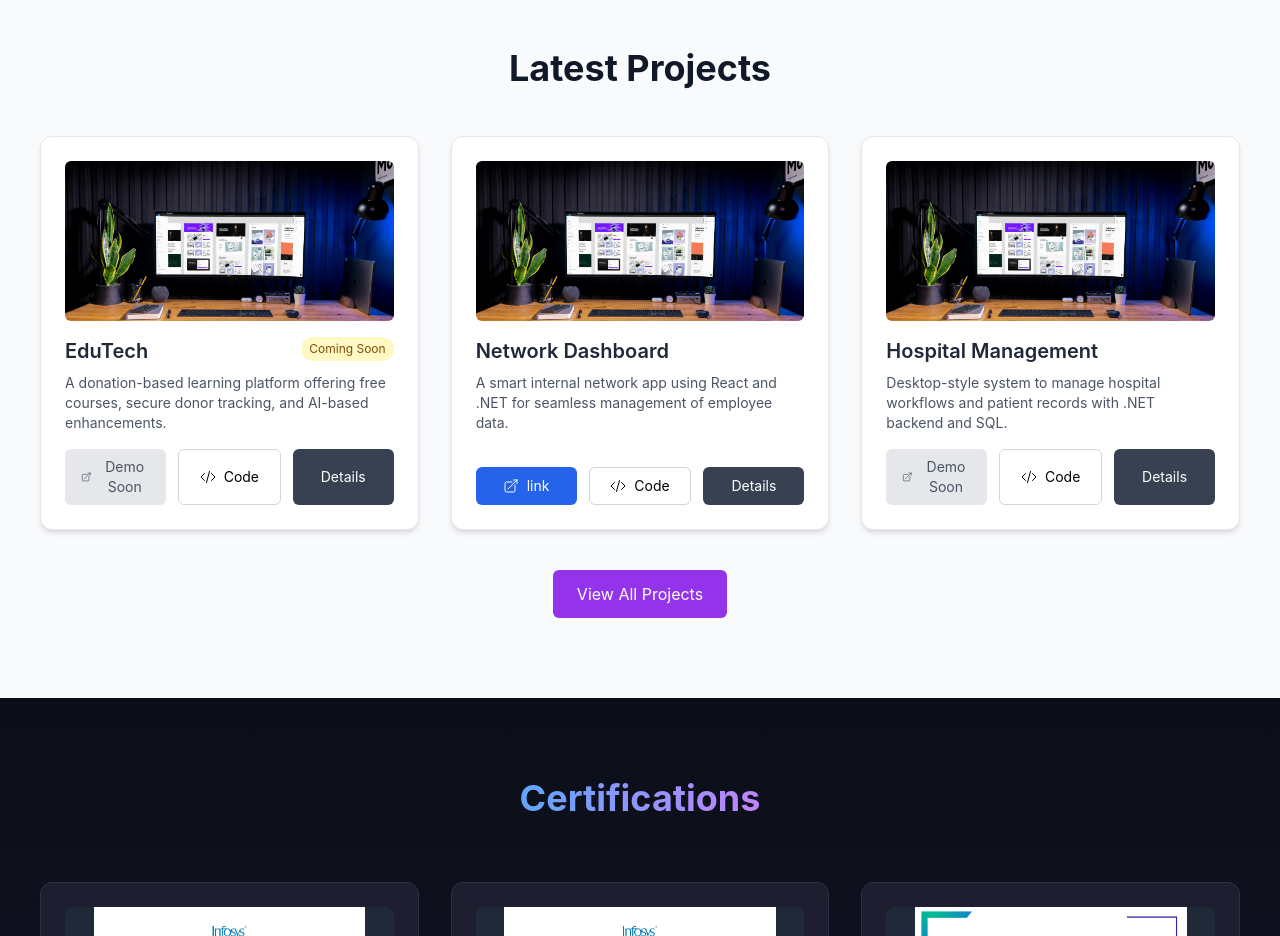
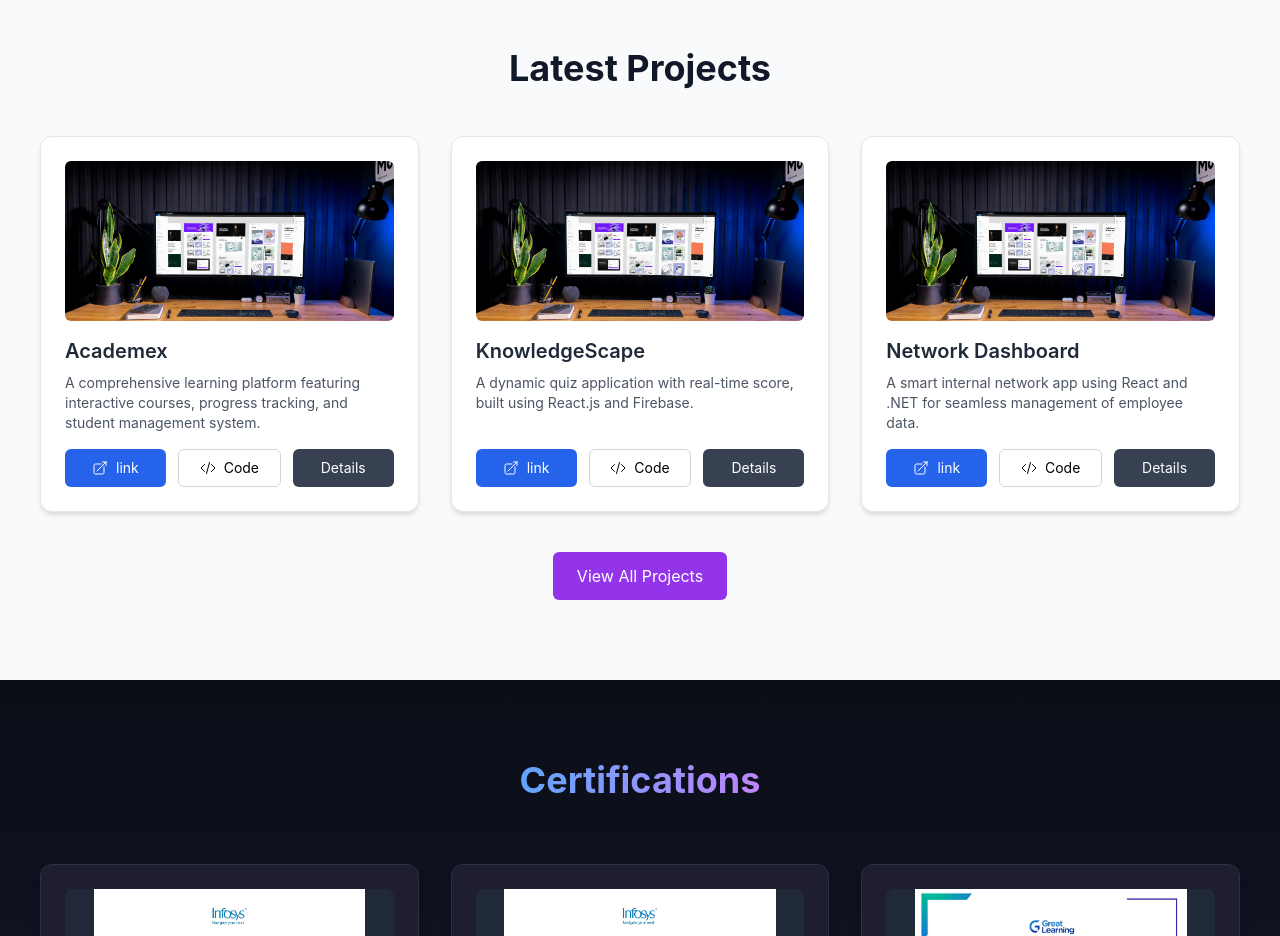
Before and after one commit to krishnaguptaa2003/Portfolio, a React (Vite) app: page / in a window 1280 px wide. Shown: the part 2820-3756 px from the top of the page. Built offline with nearby package versions, Linux system fonts and the light colour scheme.

Commit message:
Added real links and rearrange orders

```diff
--- a/src/components/Projects.jsx
+++ b/src/components/Projects.jsx
@@ -1,3 +1,4 @@
+// src\components\Projects.jsx
 import React, { useState, useEffect } from "react";
 import { XMarkIcon } from '@heroicons/react/24/solid';
 import { ArrowTopRightOnSquareIcon, CodeBracketIcon } from '@heroicons/react/24/outline';
@@ -5,16 +6,26 @@ import { ArrowTopRightOnSquareIcon, CodeBracketIcon } from '@heroicons/react/24/
 const allProjects = [
   {
     id: 1,
-    title: "EduTech",
-    description: "A donation-based learning platform offering free courses, secure donor tracking, and AI-based enhancements.",
-    image: "/images/project1.png",
-    alt: "Screenshot of EduTech learning platform",
-    githubLink: "https://github.com/krishnaguptaa2003/EduTech-repo",
-    comingSoon: true,
-    technologies: ["React.js", "Node.js", "MongoDB", "Payment Gateway Integration"]
+    title: "Academex",
+    description: "A comprehensive learning platform featuring interactive courses, progress tracking, and student management system.",
+    image: "/images/project6.png",
+    alt: "Screenshot of Academex Learning Platform",
+    liveLink: "https://academe-x.vercel.app/",
+    githubLink: "https://github.com/krishnaguptaa2003/Employee-Calibration-repo",
+    technologies: ["React.js", "Node.js", "MongoDB", "Tailwind CSS", "JWT Authentication"]
   },
   {
     id: 2,
+    title: "KnowledgeScape",
+    description: "A dynamic quiz application with real-time score, built using React.js and Firebase.",
+    image: "/images/project5.png",
+    alt: "Screenshot of Quiz Application",
+    liveLink: "https://knowledge-scape.vercel.app/",
+    githubLink: "https://github.com/krishnaguptaa2003/KnowledgeScape",
+    technologies: ["React.js", "Firebase", "Real-time Database", "Firebase Auth"]
+  },
+  {
+    id: 3,
     title: "Network Dashboard",
     description: "A smart internal network app using React and .NET for seamless management of employee data.",
     image: "/images/project2.png",
@@ -22,15 +33,6 @@ const allProjects = [
     liveLink: "https://networkdash.netlify.app/",
     githubLink: "https://github.com/krishnaguptaa2003/networkdash",
     technologies: ["React.js", ".NET Core", "SQL Server", "JWT Authentication"]
-  },
-  {
-    id: 3,
-    title: "Hospital Management",
-    description: "Desktop-style system to manage hospital workflows and patient records with .NET backend and SQL.",
-    image: "/images/project3.png",
-    alt: "Screenshot of Hospital Management System",
-    githubLink: "https://github.com/krishnaguptaa2003/Hostel-Management",
-    technologies: [".NET", "SQL Server", "Windows Forms", "Entity Framework"]
   },
   {
     id: 4,
@@ -44,22 +46,22 @@ const allProjects = [
   },
   {
     id: 5,
-    title: "KnowledgeScape",
-    description: "A dynamic quiz application with real-time score, built using React.js and Firebase.",
-    image: "/images/project5.png",
-    alt: "Screenshot of Quiz Application",
-    liveLink: "https://knowledge-scape.vercel.app/",
-    githubLink: "https://github.com/krishnaguptaa2003/KnowledgeScape",
-    technologies: ["React.js", "Firebase", "Real-time Database", "Firebase Auth"]
+    title: "Hospital Management",
+    description: "Desktop-style system to manage hospital workflows and patient records with .NET backend and SQL.",
+    image: "/images/project3.png",
+    alt: "Screenshot of Hospital Management System",
+    githubLink: "https://github.com/krishnaguptaa2003/Hostel-Management",
+    technologies: [".NET", "SQL Server", "Windows Forms", "Entity Framework"]
   },
   {
     id: 6,
-    title: "Employee Calibration",
-    description: "Internal tool for HR to manage employee performance scores, built with .NET and React.",
-    image: "/images/project6.png",
-    alt: "Screenshot of Employee Calibration Tool",
-    githubLink: "https://github.com/krishnaguptaa2003/Employee-Calibration-repo",
-    technologies: [".NET", "React.js", "Chart.js", "REST API"]
+    title: "EduTech",
+    description: "A donation-based learning platform offering free courses, secure donor tracking, and AI-based enhancements.",
+    image: "/images/project1.png",
+    alt: "Screenshot of EduTech learning platform",
+    githubLink: "https://github.com/krishnaguptaa2003/EduTech-repo",
+    comingSoon: true,
+    technologies: ["React.js", "Node.js", "MongoDB", "Payment Gateway Integration"]
   },
 ];
 
@@ -140,13 +142,21 @@ const Projects = () => {
                     <ArrowTopRightOnSquareIcon className="h-4 w-4 mr-2" />
                     link
                   </a>
+                ) : project.comingSoon ? (
+                  <button
+                    className="flex-1 flex items-center justify-center bg-gray-200 text-gray-600 text-sm px-4 py-2 rounded-md cursor-not-allowed"
+                    disabled
+                  >
+                    <ArrowTopRightOnSquareIcon className="h-4 w-4 mr-2" />
+                    Demo Soon
+                  </button>
                 ) : (
                   <button
                     className="flex-1 flex items-center justify-center bg-gray-200 text-gray-600 text-sm px-4 py-2 rounded-md cursor-not-allowed"
                     disabled
                   >
                     <ArrowTopRightOnSquareIcon className="h-4 w-4 mr-2" />
-                    Demo Soon
+                    No Demo
                   </button>
                 )}
 
@@ -249,13 +259,21 @@ const Projects = () => {
                     <ArrowTopRightOnSquareIcon className="h-5 w-5 mr-2" />
                     Live Demo
                   </a>
+                ) : selectedProject.comingSoon ? (
+                  <button
+                    className="flex items-center bg-gray-200 text-gray-600 px-4 py-2 rounded-md cursor-not-allowed"
+                    disabled
+                  >
+                    <ArrowTopRightOnSquareIcon className="h-5 w-5 mr-2" />
+                    Demo Coming Soon
+                  </button>
                 ) : (
                   <button
                     className="flex items-center bg-gray-200 text-gray-600 px-4 py-2 rounded-md cursor-not-allowed"
                     disabled
                   >
                     <ArrowTopRightOnSquareIcon className="h-5 w-5 mr-2" />
-                    Demo Coming Soon
+                    No Demo Available
                   </button>
                 )}
 
```
